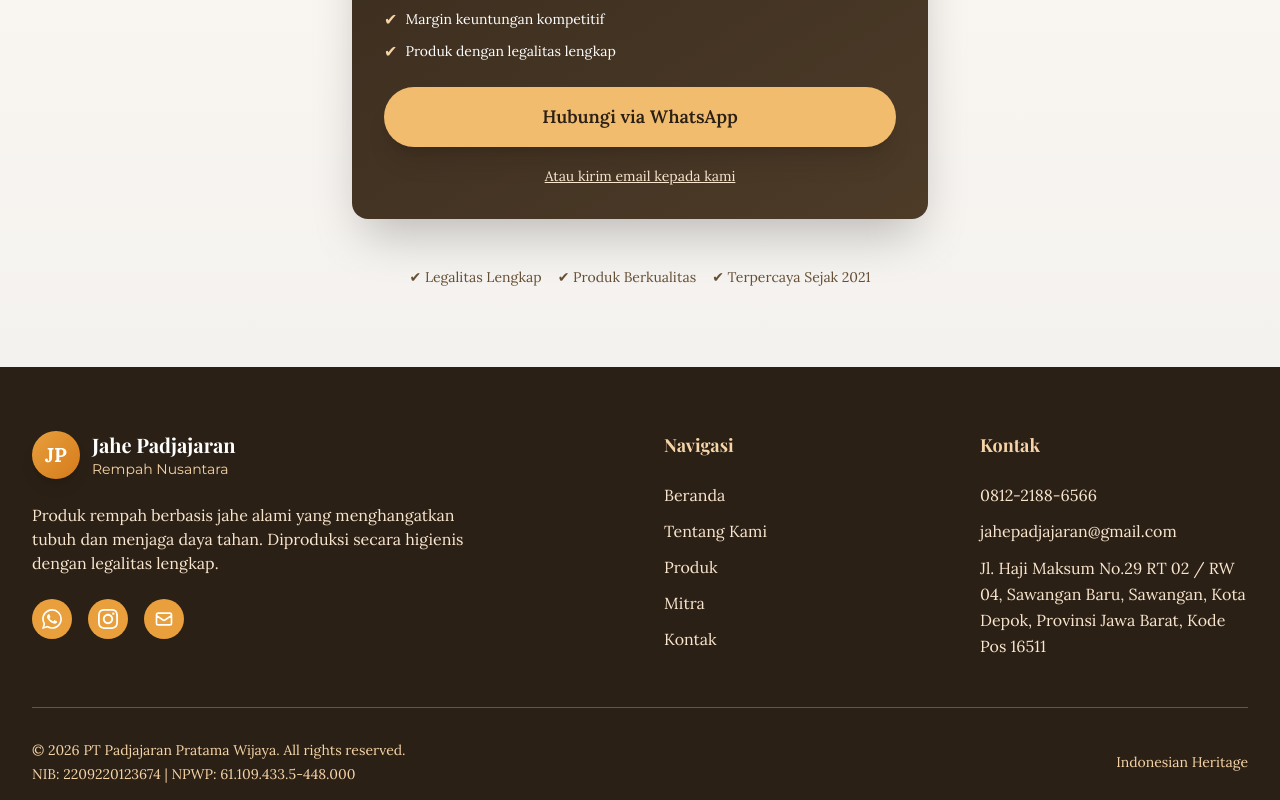
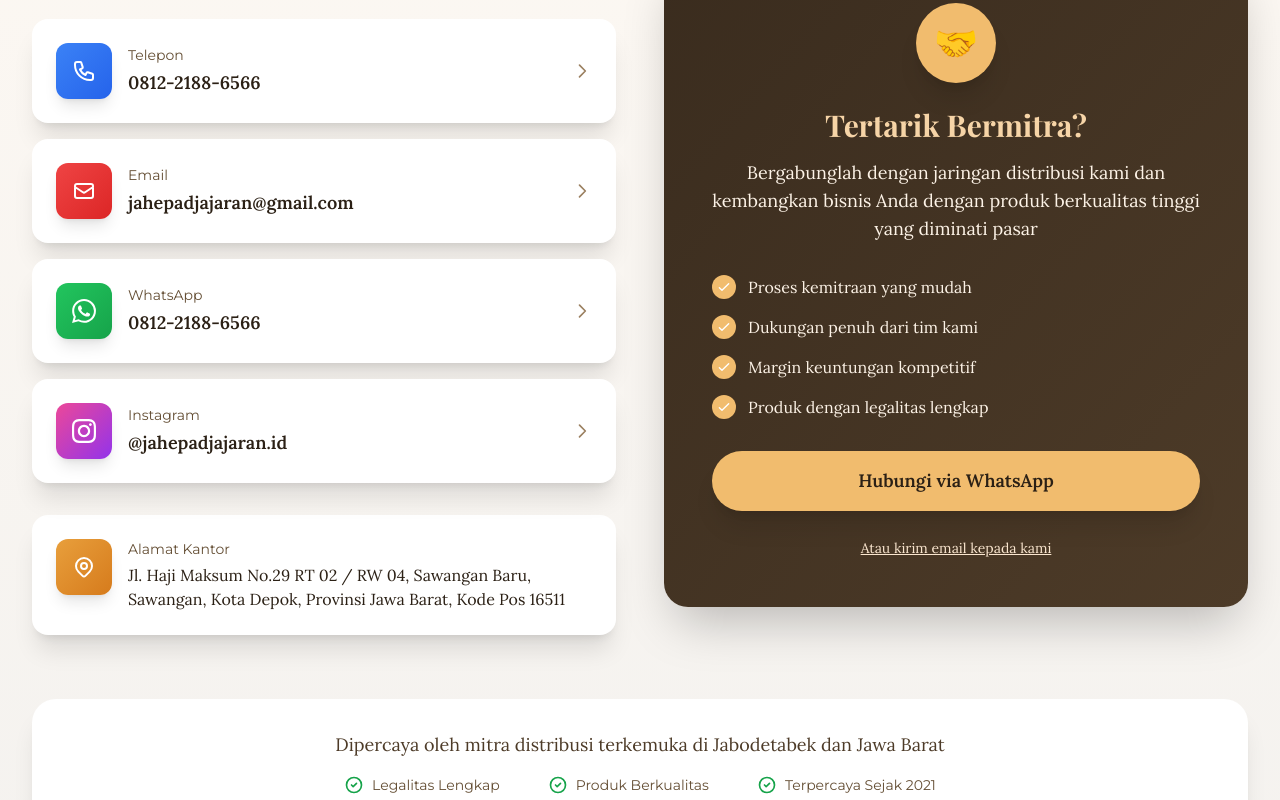
Before and after one commit to dikiachmadp/jahe-padjadjaran, a React (Vite) app: page / in a window 1280 px wide. Shown: the part 5920-6720 px from the top of the page. Built offline with nearby package versions, Linux system fonts and the light colour scheme.

Commit message:
update contact

```diff
--- a/src/components/Contact.jsx
+++ b/src/components/Contact.jsx
@@ -7,97 +7,224 @@ const Contact = () => {
   const [ref, isVisible] = useScrollAnimation(0.2);
   const { t } = useLanguage();
 
-  const formatWhatsAppNumber = (number) => {
-    if (!number) return '';
-    return number.replace(/\D/g, '').replace(/^0/, '62');
-  };
-
-  const WHATSAPP_MESSAGE = encodeURIComponent(
-    "Halo, saya tertarik untuk bermitra dengan Permen Jahe Padjajaran"
-  );
-
-  const whatsappUrl = `https://wa.me/${formatWhatsAppNumber(
-    COMPANY_INFO.whatsapp
-  )}?text=${WHATSAPP_MESSAGE}`;
-
+  // Get translated arrays using returnObjects option
   const ctaBenefits = t('contact.cta.benefits', { returnObjects: true }) || [];
   const socialProofItems = t('contact.socialProof.items', { returnObjects: true }) || [];
 
   const contactMethods = [
     {
+      icon: (
+        <svg className="w-6 h-6" fill="none" stroke="currentColor" viewBox="0 0 24 24">
+          <path strokeLinecap="round" strokeLinejoin="round" strokeWidth={2} d="M3 5a2 2 0 012-2h3.28a1 1 0 01.948.684l1.498 4.493a1 1 0 01-.502 1.21l-2.257 1.13a11.042 11.042 0 005.516 5.516l1.13-2.257a1 1 0 011.21-.502l4.493 1.498a1 1 0 01.684.949V19a2 2 0 01-2 2h-1C9.716 21 3 14.284 3 6V5z" />
+        </svg>
+      ),
+      key: 'phone',
+      value: COMPANY_INFO.phone,
+      link: `tel:${COMPANY_INFO.phone}`,
+      color: 'from-blue-500 to-blue-600'
+    },
+    {
+      icon: (
+        <svg className="w-6 h-6" fill="none" stroke="currentColor" viewBox="0 0 24 24">
+          <path strokeLinecap="round" strokeLinejoin="round" strokeWidth={2} d="M3 8l7.89 5.26a2 2 0 002.22 0L21 8M5 19h14a2 2 0 002-2V7a2 2 0 00-2-2H5a2 2 0 00-2 2v10a2 2 0 002 2z" />
+        </svg>
+      ),
+      key: 'email',
+      value: COMPANY_INFO.email,
+      link: `mailto:${COMPANY_INFO.email}`,
+      color: 'from-red-500 to-red-600'
+    },
+    {
+      icon: (
+        <svg className="w-6 h-6" fill="currentColor" viewBox="0 0 24 24">
+          <path d="M17.472 14.382c-.297-.149-1.758-.867-2.03-.967-.273-.099-.471-.148-.67.15-.197.297-.767.966-.94 1.164-.173.199-.347.223-.644.075-.297-.15-1.255-.463-2.39-1.475-.883-.788-1.48-1.761-1.653-2.059-.173-.297-.018-.458.13-.606.134-.133.298-.347.446-.52.149-.174.198-.298.298-.497.099-.198.05-.371-.025-.52-.075-.149-.669-1.612-.916-2.207-.242-.579-.487-.5-.669-.51-.173-.008-.371-.01-.57-.01-.198 0-.52.074-.792.372-.272.297-1.04 1.016-1.04 2.479 0 1.462 1.065 2.875 1.213 3.074.149.198 2.096 3.2 5.077 4.487.709.306 1.262.489 1.694.625.712.227 1.36.195 1.871.118.571-.085 1.758-.719 2.006-1.413.248-.694.248-1.289.173-1.413-.074-.124-.272-.198-.57-.347m-5.421 7.403h-.004a9.87 9.87 0 01-5.031-1.378l-.361-.214-3.741.982.998-3.648-.235-.374a9.86 9.86 0 01-1.51-5.26c.001-5.45 4.436-9.884 9.888-9.884 2.64 0 5.122 1.03 6.988 2.898a9.825 9.825 0 012.893 6.994c-.003 5.45-4.437 9.884-9.885 9.884m8.413-18.297A11.815 11.815 0 0012.05 0C5.495 0 .16 5.335.157 11.892c0 2.096.547 4.142 1.588 5.945L.057 24l6.305-1.654a11.882 11.882 0 005.683 1.448h.005c6.554 0 11.89-5.335 11.893-11.893a11.821 11.821 0 00-3.48-8.413z" />
+        </svg>
+      ),
       key: 'whatsapp',
       value: COMPANY_INFO.whatsapp,
-      link: whatsappUrl,
+      link: `https://wa.me/${COMPANY_INFO.whatsapp.replace(/\D/g, '')}`,
       color: 'from-green-500 to-green-600'
+    },
+    {
+      icon: (
+        <svg className="w-6 h-6" fill="currentColor" viewBox="0 0 24 24">
+          <path d="M12 2.163c3.204 0 3.584.012 4.85.07 3.252.148 4.771 1.691 4.919 4.919.058 1.265.069 1.645.069 4.849 0 3.205-.012 3.584-.069 4.849-.149 3.225-1.664 4.771-4.919 4.919-1.266.058-1.644.07-4.85.07-3.204 0-3.584-.012-4.849-.07-3.26-.149-4.771-1.699-4.919-4.92-.058-1.265-.07-1.644-.07-4.849 0-3.204.013-3.583.07-4.849.149-3.227 1.664-4.771 4.919-4.919 1.266-.057 1.645-.069 4.849-.069zm0-2.163c-3.259 0-3.667.014-4.947.072-4.358.2-6.78 2.618-6.98 6.98-.059 1.281-.073 1.689-.073 4.948 0 3.259.014 3.668.072 4.948.2 4.358 2.618 6.78 6.98 6.98 1.281.058 1.689.072 4.948.072 3.259 0 3.668-.014 4.948-.072 4.354-.2 6.782-2.618 6.979-6.98.059-1.28.073-1.689.073-4.948 0-3.259-.014-3.667-.072-4.947-.196-4.354-2.617-6.78-6.979-6.98-1.281-.059-1.69-.073-4.949-.073zm0 5.838c-3.403 0-6.162 2.759-6.162 6.162s2.759 6.163 6.162 6.163 6.162-2.759 6.162-6.163c0-3.403-2.759-6.162-6.162-6.162zm0 10.162c-2.209 0-4-1.79-4-4 0-2.209 1.791-4 4-4s4 1.791 4 4c0 2.21-1.791 4-4 4zm6.406-11.845c-.796 0-1.441.645-1.441 1.44s.645 1.44 1.441 1.44c.795 0 1.439-.645 1.439-1.44s-.644-1.44-1.439-1.44z" />
+        </svg>
+      ),
+      key: 'instagram',
+      value: COMPANY_INFO.instagram,
+      link: `https://instagram.com/${COMPANY_INFO.instagram.replace('@', '')}`,
+      color: 'from-pink-500 to-purple-600'
     }
   ];
 
   return (
-    <section id="contact" className="py-16 md:py-20 bg-gradient-to-b from-warmth-50 to-heritage-50">
+    <section id="contact" className="py-16 md:py-20 bg-gradient-to-b from-warmth-50 to-heritage-50 overflow-x-hidden">
       <div className="section-container">
         <motion.div
           ref={ref}
           initial={{ opacity: 0, y: 30 }}
           animate={isVisible ? { opacity: 1, y: 0 } : {}}
           transition={{ duration: 0.6 }}
-          className="text-center mb-12"
+          className="text-center mb-12 md:mb-16"
         >
-          <h2 className="text-3xl md:text-4xl font-bold text-heritage-900 mb-4">
+          <span className="inline-block px-4 py-2 bg-warmth-100 text-warmth-700 rounded-full text-sm font-sans font-medium mb-4">
+            {t('contact.badge')}
+          </span>
+          <h2 className="text-3xl md:text-4xl lg:text-5xl font-display font-bold text-heritage-900 mb-6">
             {t('contact.title')}
           </h2>
-          <p className="text-heritage-700 max-w-xl mx-auto">
+          <p className="text-lg md:text-xl text-heritage-700 max-w-3xl mx-auto font-body leading-relaxed px-4">
             {t('contact.subtitle')}
           </p>
         </motion.div>
 
-        {/* CTA */}
+        <div className="grid lg:grid-cols-2 gap-6 md:gap-12 items-start">
+          {/* Contact Methods */}
           <motion.div
-          initial={{ opacity: 0, y: 30 }}
+            initial={{ opacity: 0, x: -30 }}
+            animate={isVisible ? { opacity: 1, x: 0 } : {}}
+            transition={{ duration: 0.6, delay: 0.2 }}
+          >
+            <h3 className="text-xl md:text-2xl font-display font-bold text-heritage-900 mb-6 md:mb-8">
+              {t('contact.contactInfo')}
+            </h3>
+
+            <div className="space-y-3 md:space-y-4 mb-6 md:mb-8">
+              {contactMethods.map((method, index) => (
+                <motion.a
+                  key={index}
+                  href={method.link}
+                  target={method.key === 'instagram' ? '_blank' : undefined}
+                  rel={method.key === 'instagram' ? 'noopener noreferrer' : undefined}
+                  initial={{ opacity: 0, x: -20 }}
+                  animate={isVisible ? { opacity: 1, x: 0 } : {}}
+                  transition={{ duration: 0.5, delay: 0.3 + index * 0.1 }}
+                  className="block card-elevated p-4 md:p-6 hover:scale-[1.02] group gpu-accelerated"
+                >
+                  <div className="flex items-center space-x-3 md:space-x-4">
+                    <div className={`w-12 h-12 md:w-14 md:h-14 bg-gradient-to-br ${method.color} rounded-xl md:rounded-xl flex items-center justify-center text-white shadow-lg group-hover:shadow-xl transition-all`}>
+                      {method.icon}
+                    </div>
+                    <div className="flex-1">
+                      <div className="text-sm text-heritage-600 font-sans mb-0.5 md:mb-1">
+                        {t(`contact.methods.${method.key}`)}
+                      </div>
+                      <div className="text-base md:text-lg font-body font-semibold text-heritage-900 break-all">
+                        {method.value}
+                      </div>
+                    </div>
+                    <svg className="w-4 h-4 md:w-5 md:h-5 text-heritage-400 group-hover:text-warmth-600 transition-colors flex-shrink-0" fill="none" stroke="currentColor" viewBox="0 0 24 24">
+                      <path strokeLinecap="round" strokeLinejoin="round" strokeWidth={2} d="M9 5l7 7-7 7" />
+                    </svg>
+                  </div>
+                </motion.a>
+              ))}
+            </div>
+
+            {/* Address */}
+            <motion.div
+              initial={{ opacity: 0, y: 20 }}
               animate={isVisible ? { opacity: 1, y: 0 } : {}}
-          transition={{ duration: 0.6, delay: 0.2 }}
-          className="max-w-xl mx-auto bg-gradient-to-br from-heritage-800 to-heritage-700 rounded-2xl p-8 text-white shadow-2xl"
+              transition={{ duration: 0.6, delay: 0.7 }}
+              className="card-elevated p-4 md:p-6"
             >
-          <h3 className="text-2xl font-bold mb-4 text-warmth-300 text-center">
+              <div className="flex items-start space-x-3 md:space-x-4">
+                <div className="w-12 h-12 md:w-14 md:h-14 bg-gradient-to-br from-warmth-500 to-warmth-600 rounded-xl flex items-center justify-center text-white shadow-lg flex-shrink-0">
+                  <svg className="w-5 h-5 md:w-6 md:h-6" fill="none" stroke="currentColor" viewBox="0 0 24 24">
+                    <path strokeLinecap="round" strokeLinejoin="round" strokeWidth={2} d="M17.657 16.657L13.414 20.9a1.998 1.998 0 01-2.827 0l-4.244-4.243a8 8 0 1111.314 0z" />
+                    <path strokeLinecap="round" strokeLinejoin="round" strokeWidth={2} d="M15 11a3 3 0 11-6 0 3 3 0 016 0z" />
+                  </svg>
+                </div>
+                <div>
+                  <div className="text-sm text-heritage-600 font-sans mb-1">
+                    {t('contact.address')}
+                  </div>
+                  <div className="text-heritage-900 font-body leading-relaxed text-sm md:text-base break-word">
+                    {COMPANY_INFO.address}
+                  </div>
+                </div>
+              </div>
+            </motion.div>
+          </motion.div>
+
+          {/* CTA Card */}
+          <motion.div
+            initial={{ opacity: 0, x: 30 }}
+            animate={isVisible ? { opacity: 1, x: 0 } : {}}
+            transition={{ duration: 0.6, delay: 0.4 }}
+            className="bg-gradient-to-br from-heritage-800 to-heritage-700 rounded-2xl md:rounded-3xl p-6 md:p-12 text-white shadow-2xl"
+          >
+            <div className="text-center mb-6 md:mb-8">
+              <div className="w-16 h-16 md:w-20 md:h-20 bg-warmth-400 rounded-full flex items-center justify-center mx-auto mb-4 md:mb-6 shadow-xl">
+                <span className="text-3xl md:text-4xl">🤝</span>
+              </div>
+              <h3 className="text-xl md:text-3xl font-display font-bold mb-2 md:mb-4 text-warmth-300">
                 {t('contact.cta.title')}
               </h3>
+              <p className="text-warmth-100 font-body text-base md:text-lg leading-relaxed">
+                {t('contact.cta.description')}
+              </p>
+            </div>
 
-          <div className="space-y-2 mb-6">
-            {ctaBenefits.map((item, i) => (
-              <div key={i} className="flex items-center space-x-2">
-                <span className="text-warmth-300">✔</span>
-                <span className="text-sm">{item}</span>
+            <div className="space-y-2 md:space-y-4 mb-6 md:mb-8">
+              {ctaBenefits.map((benefit, index) => (
+                <div key={index} className="flex items-center space-x-2 md:space-x-3">
+                  <div className="flex-shrink-0 w-5 h-5 md:w-6 md:h-6 bg-warmth-400 rounded-full flex items-center justify-center">
+                    <svg className="w-3 h-3 md:w-4 md:h-4 text-white" fill="none" stroke="currentColor" viewBox="0 0 24 24">
+                      <path strokeLinecap="round" strokeLinejoin="round" strokeWidth={2} d="M5 13l4 4L19 7" />
+                    </svg>
+                  </div>
+                  <span className="text-warmth-100 font-body text-sm md:text-base">
+                    {benefit}
+                  </span>
                 </div>
               ))}
             </div>
 
-          {/* ✅ WHATSAPP BUTTON (FIXED) */}
             <a
-            href={whatsappUrl}
+              href={`https://wa.me/6281221886566?text=${encodeURIComponent(
+                "Halo, saya tertarik untuk bermitra dengan Permen Jahe Padjajaran"
+              )}`}
               target="_blank"
               rel="noopener noreferrer"
-            className="block w-full text-center px-6 py-3 md:px-8 md:py-4 text-base md:text-lg font-semibold text-heritage-900 bg-warmth-400 rounded-full hover:bg-warmth-300 transition-all duration-300 shadow-xl hover:shadow-2xl hover:scale-105 active:scale-95"
+              className="block w-full text-center px-6 py-3 md:px-8 md:py-4 text-base md:text-lg font-semibold text-heritage-900 bg-warmth-400 rounded-full hover:bg-warmth-300 transition-all duration-300 shadow-xl hover:shadow-2xl hover:scale-105"
             >
               {t('contact.cta.whatsapp')}
             </a>
 
-          <div className="mt-4 text-center">
+            <div className="mt-4 md:mt-6 text-center">
               <a
-              href={`mailto:${COMPANY_INFO.email}`}
-              className="text-warmth-200 hover:text-white text-sm underline"
+                href={`mailto:${COMPANY_INFO.email}?subject=Inquiry%20Kemitraan%20Permen%20Jahe%20Padjajaran`}
+                className="text-warmth-200 hover:text-warmth-100 font-body text-xs md:text-sm underline transition-colors"
               >
                 {t('contact.cta.email')}
               </a>
             </div>
           </motion.div>
+        </div>
 
-        {/* Social Proof */}
-        <div className="mt-12 text-center">
-          <div className="flex flex-wrap justify-center gap-4 text-sm text-heritage-600">
-            {socialProofItems.map((item, i) => (
-              <span key={i}>✔ {item}</span>
+        {/* Social Proof Banner */}
+        <motion.div
+          initial={{ opacity: 0, y: 30 }}
+          animate={isVisible ? { opacity: 1, y: 0 } : {}}
+          transition={{ duration: 0.6, delay: 0.8 }}
+          className="mt-12 md:mt-16 bg-white rounded-xl md:rounded-3xl p-6 md:p-8 shadow-xl text-center overflow-x-hidden"
+        >
+          <p className="text-heritage-700 font-body text-base md:text-lg mb-4">
+            {t('contact.socialProof.text')}
+          </p>
+          <div className="flex flex-wrap items-center justify-center gap-4 md:space-x-8 text-xs md:text-sm text-heritage-600 font-sans">
+            {socialProofItems.map((item, index) => (
+              <div key={index} className="flex items-center space-x-2">
+                <svg className="w-4 h-4 md:w-5 md:h-5 text-green-600 flex-shrink-0" fill="none" stroke="currentColor" viewBox="0 0 24 24">
+                  <path strokeLinecap="round" strokeLinejoin="round" strokeWidth={2} d="M9 12l2 2 4-4m6 2a9 9 0 11-18 0 9 9 0 0118 0z" />
+                </svg>
+                <span>{item}</span>
+              </div>
             ))}
           </div>
-        </div>
+        </motion.div>
       </div>
     </section>
   );
```
Lines whose indentation alone changed are shown as unchanged.
